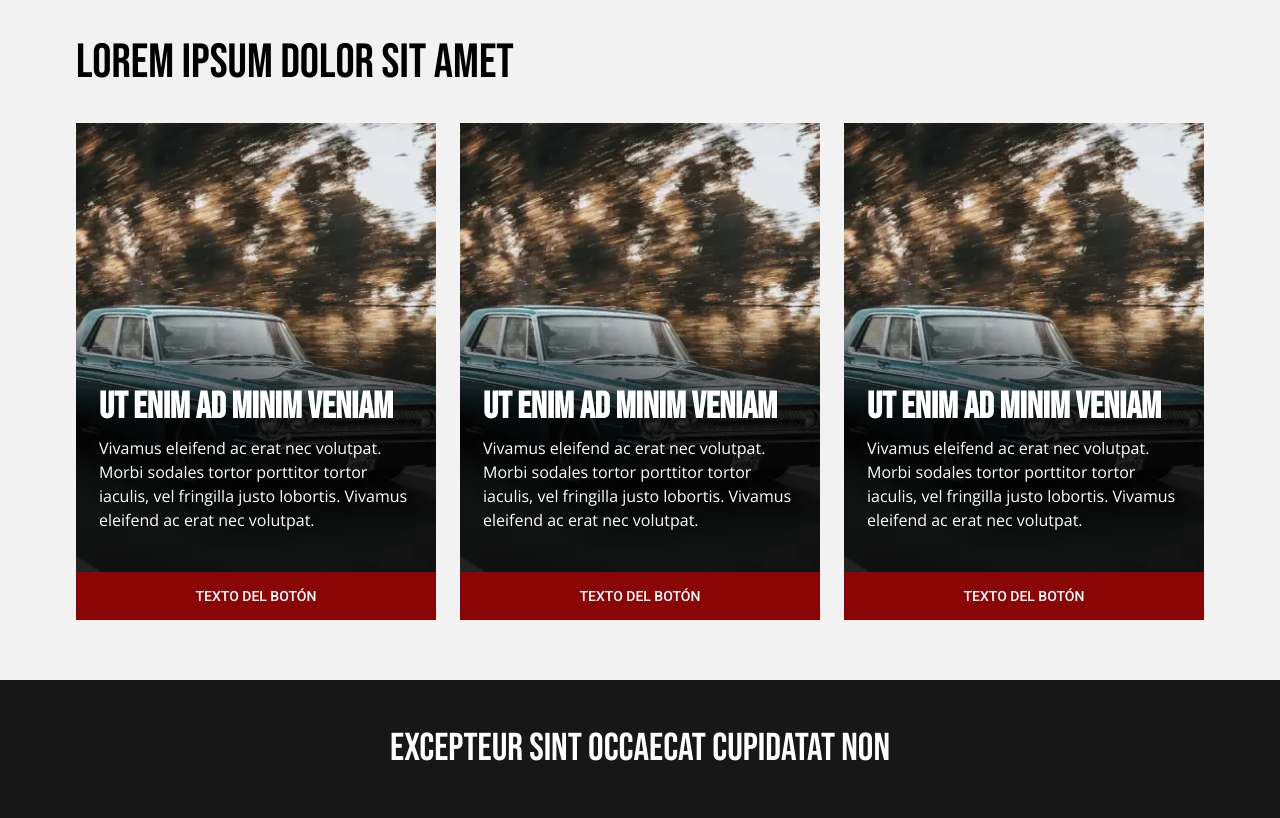
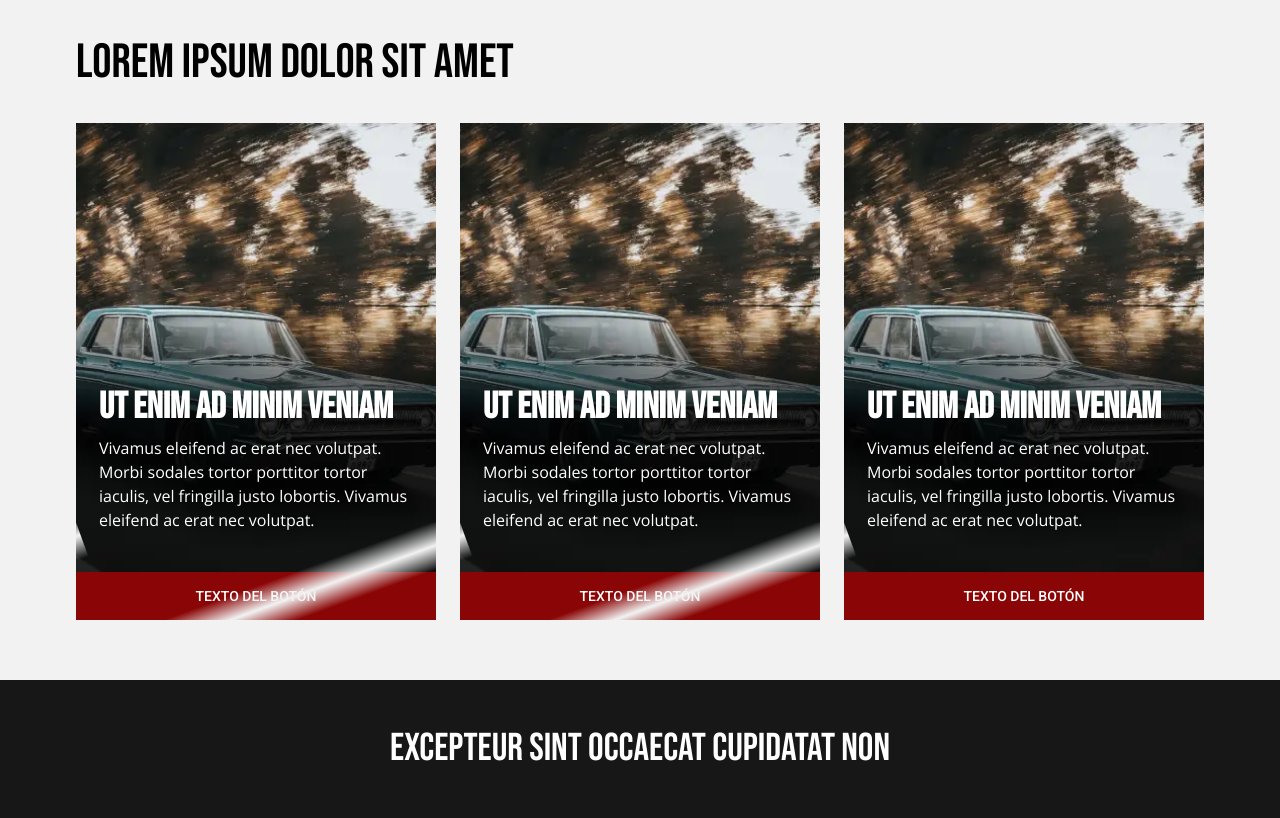
Before and after one commit to Max131/nodo-tech-test, a plain HTML site: page index.html in a window 1280 px wide. Shown: the part 1934-2752 px from the top of the page. Drawn offline with nearby package versions, Linux system fonts and the light colour scheme.

Commit message:
Improved

```diff
--- a/main.css
+++ b/main.css
@@ -169,6 +169,23 @@ body {
   background-color: var(--color-primary);
   color: var(--color-text-light);
   transition: background 0.25s;
+	position: relative;
+}
+.card__button::before{
+	content: "";
+	display: block;
+	width: 100%;
+	height: 100%;
+	background: linear-gradient(transparent, var(--color-light
+	), transparent);
+	position: absolute;
+	left: 0;
+	top: 0;
+	transform:  translatex(-96%) rotate(-20deg);
+	transition: transform 0.25s
+}
+.card__button::before:hover{
+	tranform: translatex(96%)
 }
 .card__button:hover,
 .card__button:focus{
```
